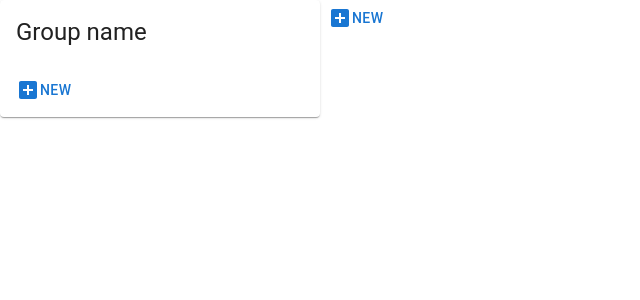
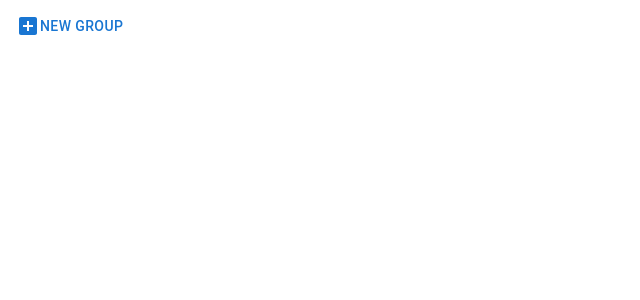
Before and after one commit to Fanta335/Task-Management-App, a React (Create React App) app: page / in a window 1280 px wide. Shown: the top 300 px of the page, without its empty margins (0-640 px from the left). Built offline with nearby package versions, Linux system fonts and the light colour scheme.

Commit message:
Task GroupにIDを追加

```diff
--- a/src/components/AddButton.tsx
+++ b/src/components/AddGroupButton.tsx
@@ -3,14 +3,14 @@ import AddBoxIcon from '@mui/icons-material/AddBox';
 import { Button } from '@mui/material';
 
 type Props = {
-  onClick: () => void;
+  addGroup: () => void;
 };
 
-const AddButton: VFC<Props> = ({ onClick }) => (
+const AddButton: VFC<Props> = ({ addGroup }) => (
   <div>
-    <Button onClick={onClick}>
+    <Button onClick={addGroup}>
       <AddBoxIcon />
-      NEW
+      New group
     </Button>
   </div>
 );
--- /dev/null
+++ b/src/components/AddTaskButton.tsx
@@ -0,0 +1,20 @@
+import { VFC } from 'react';
+import AddBoxIcon from '@mui/icons-material/AddBox';
+import { Button } from '@mui/material';
+import { Group } from 'types/Group';
+
+type Props = {
+  addTask: (parentGroup: Group) => void;
+  group: Group;
+};
+
+const AddButton: VFC<Props> = ({ addTask, group }) => (
+  <div>
+    <Button onClick={() => addTask(group)}>
+      <AddBoxIcon />
+      New Task
+    </Button>
+  </div>
+);
+
+export default AddButton;
--- a/src/components/Board.tsx
+++ b/src/components/Board.tsx
@@ -2,19 +2,22 @@ import { useCallback, useState, VFC } from 'react';
 import { Grid } from '@mui/material';
 import { Task } from 'types/Task';
 import { v4 as uuidv4 } from 'uuid';
-import AddButton from './AddButton';
+import { Box } from '@mui/system';
+import { Group } from 'types/Group';
+import AddGroupButton from './AddGroupButton';
 import TaskGroup from './TaskGroup';
 
 const Board: VFC = () => {
   const [tasks, setTask] = useState<Task[]>([]);
-  const createTask = () => {
+  const [groups, setGroup] = useState<Group[]>([]);
+  const createTask = (parentGroup: Group) => {
     const id = uuidv4();
     const newDate = new Date();
     const newTask: Task = {
       id,
       creationDate: newDate,
       updatedDate: newDate,
-      group: '',
+      group: parentGroup,
       title: '',
       comment: '',
       starred: false,
@@ -22,10 +25,13 @@ const Board: VFC = () => {
 
     return newTask;
   };
-  const addTask = useCallback(() => {
-    const newTask = createTask();
+  const addTask = useCallback(
+    (parentGroup: Group) => {
+      const newTask = createTask(parentGroup);
       setTask([...tasks, newTask]);
-  }, [tasks]);
+    },
+    [tasks],
+  );
   const removeTask = useCallback(
     (targetTask: Task) => {
       setTask(tasks.filter((task) => task.id !== targetTask.id));
@@ -41,23 +47,62 @@ const Board: VFC = () => {
     },
     [tasks],
   );
+  const createGroup = (): Group => {
+    const id = uuidv4();
+    const newGroup = {
+      id,
+      name: '',
+    };
+
+    return newGroup;
+  };
+  const addGroup = () => {
+    const newGroup = createGroup();
+    const newGroups = [...groups, newGroup];
+    setGroup(newGroups);
+  };
+  const isUniqueGroupName = (newName: string) => {
+    for (let i = 0; i < groups.length; i++) {
+      if (groups[i].name === newName) return false;
+    }
+
+    return true;
+  };
+  const renameGroup = (prevName: string, newName: string) => {
+    if (!isUniqueGroupName(newName)) alert('already exists');
+    else
+      setGroup(
+        groups.map((group) =>
+          group.name === prevName ? { ...group, name: newName } : group,
+        ),
+      );
+  };
+  const filterredTasks = (targetGroupId: string) =>
+    tasks.filter((task) => task.group.id === targetGroupId);
+
+  console.log(groups);
 
   return (
-    <>
+    <Box sx={{ p: 1 }}>
       <Grid container>
-        <Grid item>
+        {groups.map((group) => (
+          <Grid item key={group.id}>
             <TaskGroup
-            tasks={tasks}
+              allGroups={groups}
+              group={group}
+              tasks={filterredTasks(group.id)}
               addTask={addTask}
               removeTask={removeTask}
               updateTask={updateTask}
+              renameGroup={renameGroup}
             />
           </Grid>
+        ))}
         <Grid item>
-          <AddButton onClick={addTask} />
+          <AddGroupButton addGroup={addGroup} />
         </Grid>
       </Grid>
-    </>
+    </Box>
   );
 };
 
--- a/src/components/TaskEditWindow.tsx
+++ b/src/components/TaskEditWindow.tsx
@@ -4,19 +4,32 @@ import {
   DialogActions,
   DialogContent,
   DialogTitle,
+  FormControl,
+  InputLabel,
+  MenuItem,
+  Select,
+  SelectChangeEvent,
   TextField,
 } from '@mui/material';
 import { useState, VFC } from 'react';
+import { Group } from 'types/Group';
 import { Task } from 'types/Task';
 
 type Props = {
+  allGroups: Group[];
   task: Task;
   open: boolean;
   handleClose: () => void;
   updateTask: (targetTask: Task, editedTask: Task) => void;
 };
 
-const TaskPage: VFC<Props> = ({ task, open, handleClose, updateTask }) => {
+const TaskPage: VFC<Props> = ({
+  allGroups,
+  task,
+  open,
+  handleClose,
+  updateTask,
+}) => {
   const [currentTask, setCurrentTask] = useState(task);
   const [currentTitle, setCurrentTitle] = useState(task.title);
   const [currentComment, setCurrentComment] = useState(task.comment);
@@ -27,8 +40,12 @@ const TaskPage: VFC<Props> = ({ task, open, handleClose, updateTask }) => {
   const handleChangeComment = (e: React.ChangeEvent<HTMLInputElement>) => {
     setCurrentComment(e.target.value);
   };
-  const handleChangeGroup = (e: React.ChangeEvent<HTMLInputElement>) => {
-    setCurrentGroup(e.target.value);
+  const handleChangeGroup = (e: SelectChangeEvent) => {
+    const groupName = e.target.value;
+    const selectedGroup = allGroups.filter(
+      (group) => group.name === groupName,
+    )[0];
+    setCurrentGroup(selectedGroup);
   };
   const updatedDate = new Date();
   const editedTask: Task = {
@@ -72,18 +89,23 @@ const TaskPage: VFC<Props> = ({ task, open, handleClose, updateTask }) => {
           value={currentComment}
           autoComplete="off"
         />
-        <TextField
-          autoFocus
-          margin="dense"
-          id="group"
-          label="Group"
-          type="text"
-          fullWidth
-          variant="standard"
-          onChange={handleChangeGroup}
-          value={currentGroup}
-          autoComplete="off"
-        />
+        <FormControl variant="standard" sx={{ m: 1, minWidth: 120 }}>
+          <InputLabel id="demo-simple-select-standard-label">Group</InputLabel>
+          <Select
+            labelId="demo-simple-select-standard-label"
+            id="demo-simple-select-standard"
+            value={currentGroup.name}
+            onChange={handleChangeGroup}
+            label="Group"
+          >
+            <MenuItem value="">
+              <em>None</em>
+            </MenuItem>
+            {allGroups.map((group) => (
+              <MenuItem key={group.id} value={group.name}>{group.name}</MenuItem>
+            ))}
+          </Select>
+        </FormControl>
       </DialogContent>
       <DialogActions>
         <Button variant="outlined" onClick={handleClose}>
--- a/src/components/TaskGroup.tsx
+++ b/src/components/TaskGroup.tsx
@@ -1,25 +1,60 @@
-import { Card, CardActions, CardContent, Typography } from '@mui/material';
-import { VFC } from 'react';
+import {
+  Card,
+  CardActionArea,
+  CardActions,
+  CardContent,
+  Typography,
+} from '@mui/material';
+import { useState, VFC } from 'react';
+import { Group } from 'types/Group';
 import { Task } from 'types/Task';
-import AddButton from './AddButton';
+import AddTaskButton from './AddTaskButton';
 import TaskCard from './TaskCard';
 
 type Props = {
+  allGroups: Group[];
+  group: Group;
   tasks: Task[];
-  addTask: () => void;
+  addTask: (parentGroup: Group) => void;
   removeTask: (targetTask: Task) => void;
   updateTask: (targetTask: Task, editedTask: Task) => void;
+  renameGroup: (prevName: string, newName: string) => void;
 };
 
-const TaskGroup: VFC<Props> = ({ tasks, addTask, removeTask, updateTask }) => (
+const TaskGroup: VFC<Props> = ({
+  allGroups,
+  group,
+  tasks,
+  addTask,
+  removeTask,
+  updateTask,
+  renameGroup,
+}) => {
+  const [currentGroupName, setGroupName] = useState(group.name);
+  const newGroupName = () => {
+    const newName = 'newwww';
+    renameGroup(group.name, newName);
+    setGroupName(newName);
+  };
+
+  return (
     <>
       <Card sx={{ width: 320 }}>
         <CardContent>
+          <CardActionArea onClick={newGroupName}>
+            {currentGroupName === '' ? (
+              <Typography variant="h5" component="div" color="text.secondary">
+                untitled group
+              </Typography>
+            ) : (
               <Typography variant="h5" component="div">
-          Group name
+                {currentGroupName}
               </Typography>
+            )}
+          </CardActionArea>
           {tasks.map((task) => (
             <TaskCard
+              allGroups={allGroups}
               key={task.id}
               task={task}
               removeTask={removeTask}
@@ -28,10 +63,11 @@ const TaskGroup: VFC<Props> = ({ tasks, addTask, removeTask, updateTask }) => (
           ))}
         </CardContent>
         <CardActions>
-        <AddButton onClick={addTask} />
+          <AddTaskButton addTask={addTask} group={group} />
         </CardActions>
       </Card>
     </>
   );
+};
 
 export default TaskGroup;
--- a/src/components/TaskMenu.tsx
+++ b/src/components/TaskMenu.tsx
@@ -4,24 +4,27 @@ import DeleteIcon from '@mui/icons-material/Delete';
 import EditIcon from '@mui/icons-material/Edit';
 import MoreVertIcon from '@mui/icons-material/MoreVert';
 import { Task } from 'types/Task';
-import TaskPage from './TaskPage';
+import { Group } from 'types/Group';
+import TaskEditWindow from './TaskEditWindow';
 
 type Props = {
+  allGroups: Group[];
   task: Task;
   removeTask: (targetTask: Task) => void;
   updateTask: (targetTask: Task, editedTask: Task) => void;
-  taskPageOpen: boolean;
-  handleTaskPageClose: () => void;
-  handleClickTaskPageOpen: () => void;
+  TaskEditWindowOpen: boolean;
+  handleTaskEditWindowClose: () => void;
+  handleClickTaskEditWindowOpen: () => void;
 };
 
 const TaskMenu: VFC<Props> = ({
+  allGroups,
   task,
   removeTask,
   updateTask,
-  taskPageOpen,
-  handleTaskPageClose,
-  handleClickTaskPageOpen,
+  TaskEditWindowOpen,
+  handleTaskEditWindowClose,
+  handleClickTaskEditWindowOpen,
 }) => {
   const [anchorEl, setAnchorEl] = useState<null | HTMLElement>(null);
   const menuOpen = Boolean(anchorEl);
@@ -60,15 +63,16 @@ const TaskMenu: VFC<Props> = ({
           <DeleteIcon />
           Delete
         </MenuItem>
-        <MenuItem onClick={handleClickTaskPageOpen}>
+        <MenuItem onClick={handleClickTaskEditWindowOpen}>
           <EditIcon />
           Edit
         </MenuItem>
       </Menu>
-      <TaskPage
+      <TaskEditWindow
+        allGroups={allGroups}
         task={task}
-        open={taskPageOpen}
-        handleClose={handleTaskPageClose}
+        open={TaskEditWindowOpen}
+        handleClose={handleTaskEditWindowClose}
         updateTask={updateTask}
       />
     </div>
--- a/src/types/TaskGroup.ts
+++ b/src/types/Group.ts
@@ -1,4 +1,4 @@
-export type TaskGroup = {
+export type Group = {
   id: string;
   name: string;
 };
--- a/src/types/Task.ts
+++ b/src/types/Task.ts
@@ -1,8 +1,10 @@
+import { Group } from "./Group";
+
 export type Task = {
   id: string; // uuidv4で生成する
   creationDate: Date;
   updatedDate: Date;
-  group: string;
+  group: Group;
   title: string;
   comment: string;
   starred: boolean;
```
Also changed, not shown: src/components/TaskCard.tsx (+13 -6 lines). Lines whose indentation alone changed are shown as unchanged.
